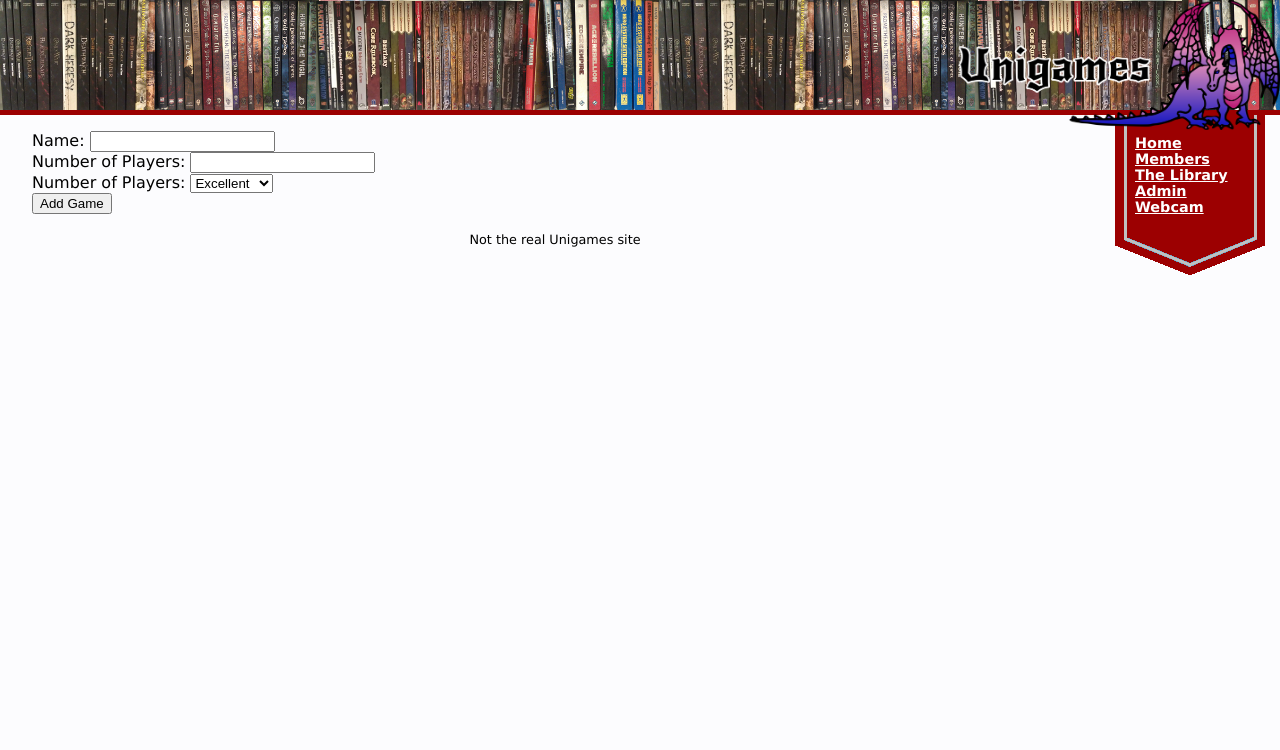
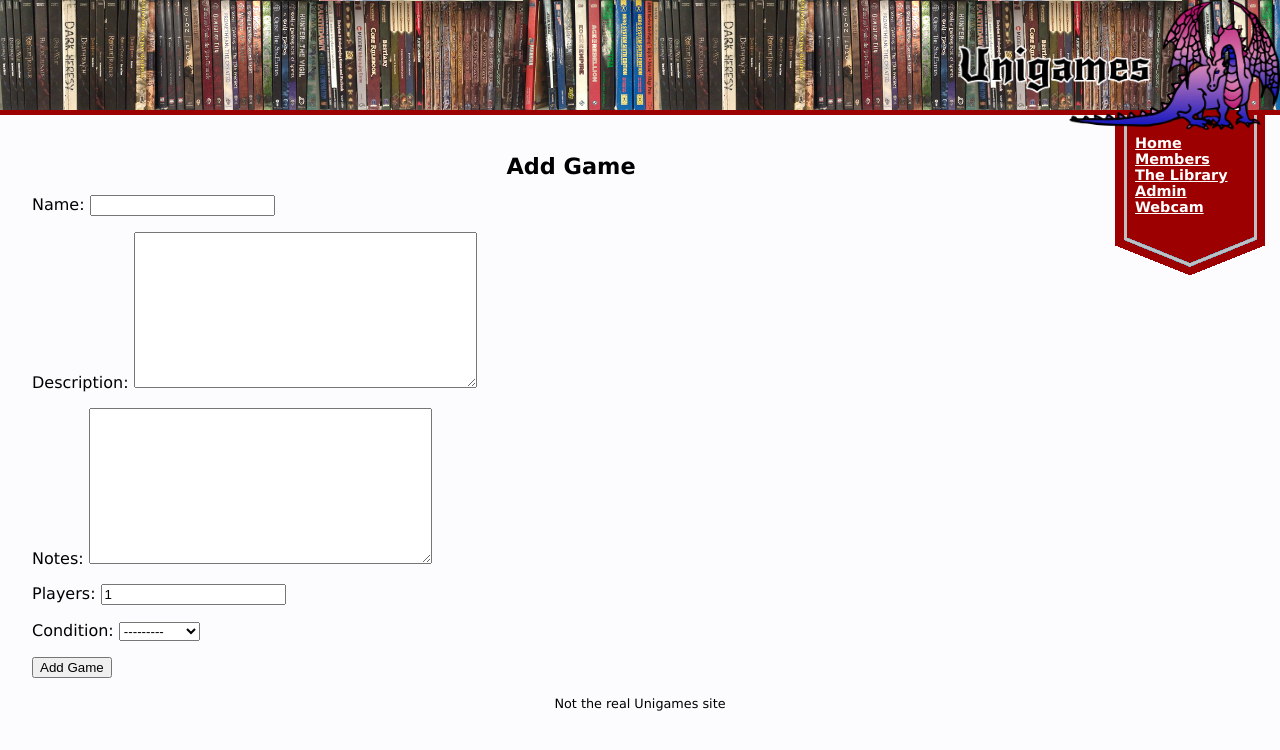
Before and after one commit to sirmiggles/project-dragon, a Django app: page /library/game_form/ in a window 1280 px wide. Shown: the top 750 px of the page. Run offline with Django 3.2, Linux system fonts and the light colour scheme.

Commit message:
Updated book and game forms to use django's forms

```diff
--- /dev/null
+++ b/src/dragon/library/forms.py
@@ -0,0 +1,26 @@
+from django import forms
+from .models import Book, Game
+
+
+class BookForm(forms.ModelForm):
+    class Meta:
+        model = Book
+        fields = [
+            'name',
+            'description',
+            'notes',
+            'isbn',
+            'condition'
+        ]
+
+
+class GameForm(forms.ModelForm):
+    class Meta:
+        model = Game
+        fields = [
+            'name',
+            'description',
+            'notes',
+            'players',
+            'condition'
+        ]
--- a/src/dragon/library/models.py
+++ b/src/dragon/library/models.py
@@ -1,4 +1,4 @@
-from django.db.models import Model, CharField, AutoField, BooleanField, IntegerField, ManyToManyField
+from django.db.models import Model, CharField, TextField, AutoField, BooleanField, IntegerField, ManyToManyField
 
 
 class Tag(Model):
@@ -11,8 +11,8 @@ class Tag(Model):
 class Item(Model):
     id = AutoField(primary_key=True)
     name = CharField(max_length=200)
-    description = CharField(max_length=1000, blank=True, default='')
-    notes = CharField(max_length=1000, blank=True, default='')
+    description = TextField(max_length=1000, blank=True, default='')
+    notes = TextField(max_length=1000, blank=True, default='')
     available = BooleanField(default=True)
     tags = ManyToManyField(Tag)
 
@@ -30,7 +30,7 @@ class Item(Model):
 
 
 class Book(Item):
-    isbn = CharField(max_length=16, blank=True, default='')
+    isbn = CharField(max_length=16, blank=True, default='N/A')
 
     def __str__(self):
         return self.name
--- a/src/dragon/library/templates/library/game_form.html
+++ b/src/dragon/library/templates/library/game_form.html
@@ -4,23 +4,10 @@
 {% block title %}{{ block.super }} - Add Game{% endblock %}
 
 {% block content %}
-    <form action="{% url 'library:add_game' %}" method="post">
-        <label>Name:</label>
-          <input type="text" name="name" id="name">
-        <br>
-        <label for="players">Number of Players:</label>
-          <input type="text" name="players" id="players">
-        <br>
-        <label for="condition">Number of Players:</label>
-          <select name="condition" id="condition">
-            <option value="0">Excellent</option>
-            <option value="1">Very good</option>
-            <option value="2">Good</option>
-            <option value="3">Fair</option>
-            <option value="4">Bad</option>
-          </select>
-        <br>
-        <input type="submit" value="Add Game">
-        {% csrf_token %}
-    </form>
+<h1>Add Game</h1>
+<form action="{% url 'library:add_game' %}" method="post">
+  {{ form.as_p }}
+  <input type="submit" value="Add Game">
+  {% csrf_token %}
+</form>
 {% endblock %}
--- a/src/dragon/library/views.py
+++ b/src/dragon/library/views.py
@@ -1,7 +1,7 @@
 from django.http import HttpRequest, HttpResponse, HttpResponseRedirect
 from django.shortcuts import render, get_object_or_404
-from django.views import generic
 
+from .forms import BookForm, GameForm
 from .models import Book, Game, Tag
 
 
@@ -22,12 +22,20 @@ def game_detail(request: HttpRequest, game_id: int) -> HttpResponse:
     return render(request, 'library/game_detail.html', {'game': game})
 
 
-def book_form(request: HttpRequest) -> HttpResponse:
-    return render(request, 'library/book_form.html')
+def book_form(request):
+    form = BookForm(request.POST or None)
+    if form.is_valid():
+        form.save()
+
+    return render(request, "library/book_form.html", {'form': form})
 
 
-def game_form(request: HttpRequest):
-    return render(request, 'library/game_form.html')
+def game_form(request):
+    form = GameForm(request.POST or None)
+    if form.is_valid():
+        form.save()
+
+    return render(request, "library/game_form.html", {'form': form})
 
 
 def tag_form(request: HttpRequest):
```
Also changed, not shown: src/dragon/library/templates/library/book_form.html (+1 -22 lines).
